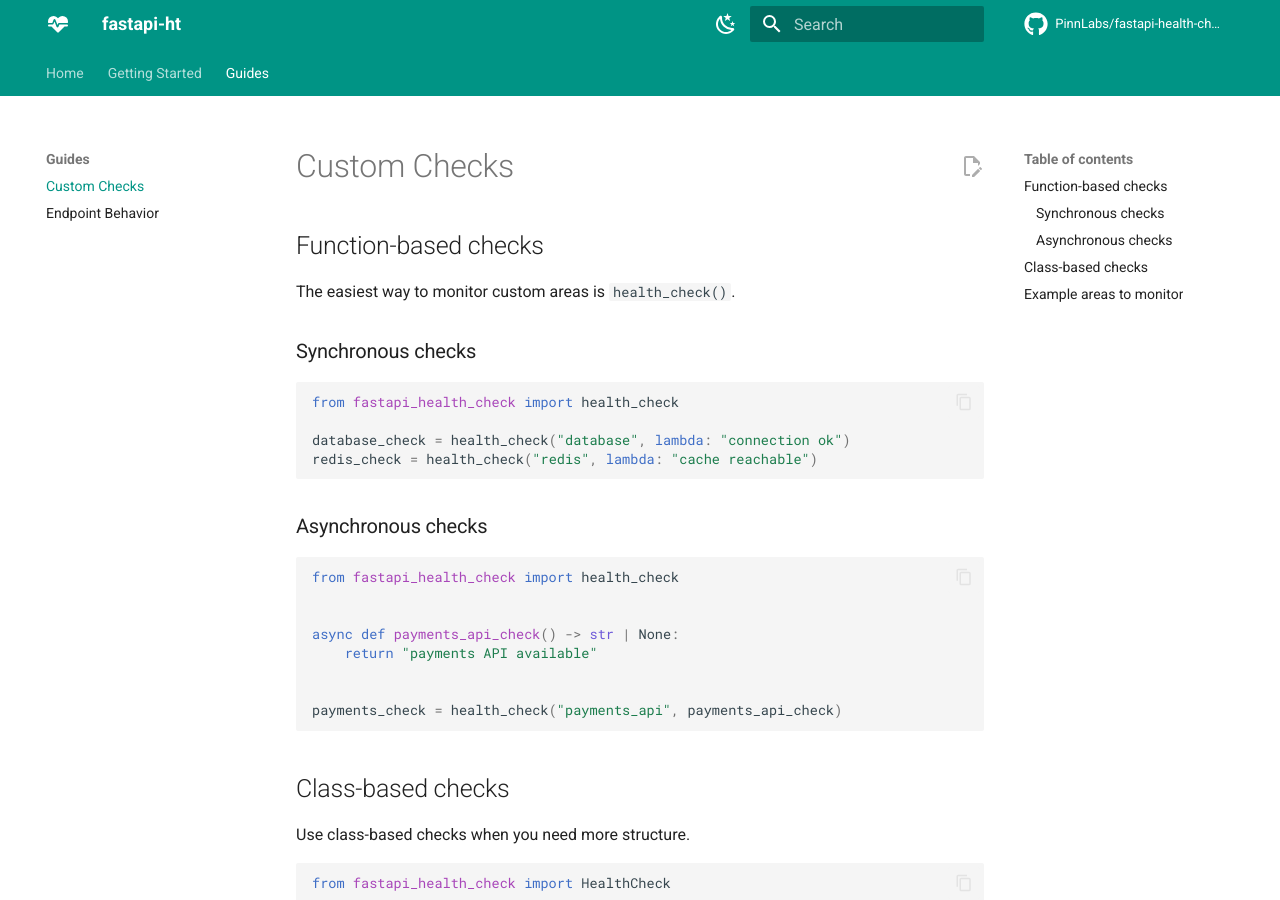
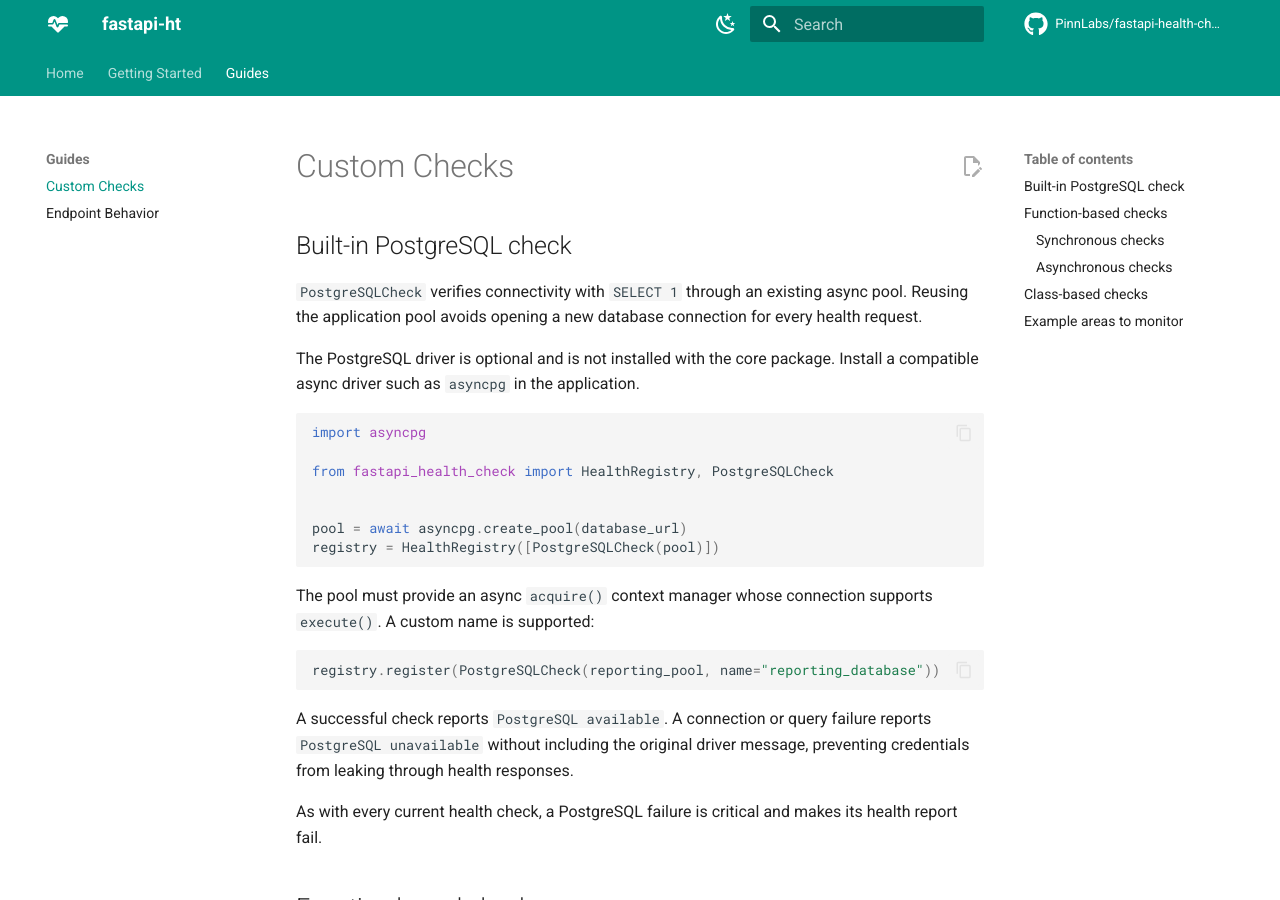
Before and after one commit to PinnLabs/fastapi-health-check, an MkDocs documentation site: the page built from docs/custom-checks.md, in a window 1280 px wide and 900 px high. Built offline with MkDocs 1.6.1 and Material for MkDocs 9.7.7, drawn with Linux system fonts in a browser that asks for light colours; comment, search, counter and statistics services are not loaded.

Commit message:
docs: add PostgreSQL check usage

````diff
--- a/docs/custom-checks.md
+++ b/docs/custom-checks.md
@@ -1,4 +1,30 @@
 # Custom Checks
+
+## Built-in PostgreSQL check
+
+`PostgreSQLCheck` verifies connectivity with `SELECT 1` through an existing async pool. Reusing the application pool avoids opening a new database connection for every health request.
+
+The PostgreSQL driver is optional and is not installed with the core package. Install a compatible async driver such as `asyncpg` in the application.
+
+```python
+import asyncpg
+
+from fastapi_health_check import HealthRegistry, PostgreSQLCheck
+
+
+pool = await asyncpg.create_pool(database_url)
+registry = HealthRegistry([PostgreSQLCheck(pool)])
+```
+
+The pool must provide an async `acquire()` context manager whose connection supports `execute()`. A custom name is supported:
+
+```python
+registry.register(PostgreSQLCheck(reporting_pool, name="reporting_database"))
+```
+
+A successful check reports `PostgreSQL available`. A connection or query failure reports `PostgreSQL unavailable` without including the original driver message, preventing credentials from leaking through health responses.
+
+As with every current health check, a PostgreSQL failure is critical and makes its health report fail.
 
 ## Function-based checks
 
````
Also changed, not shown: README.md (+23 -3 lines).
